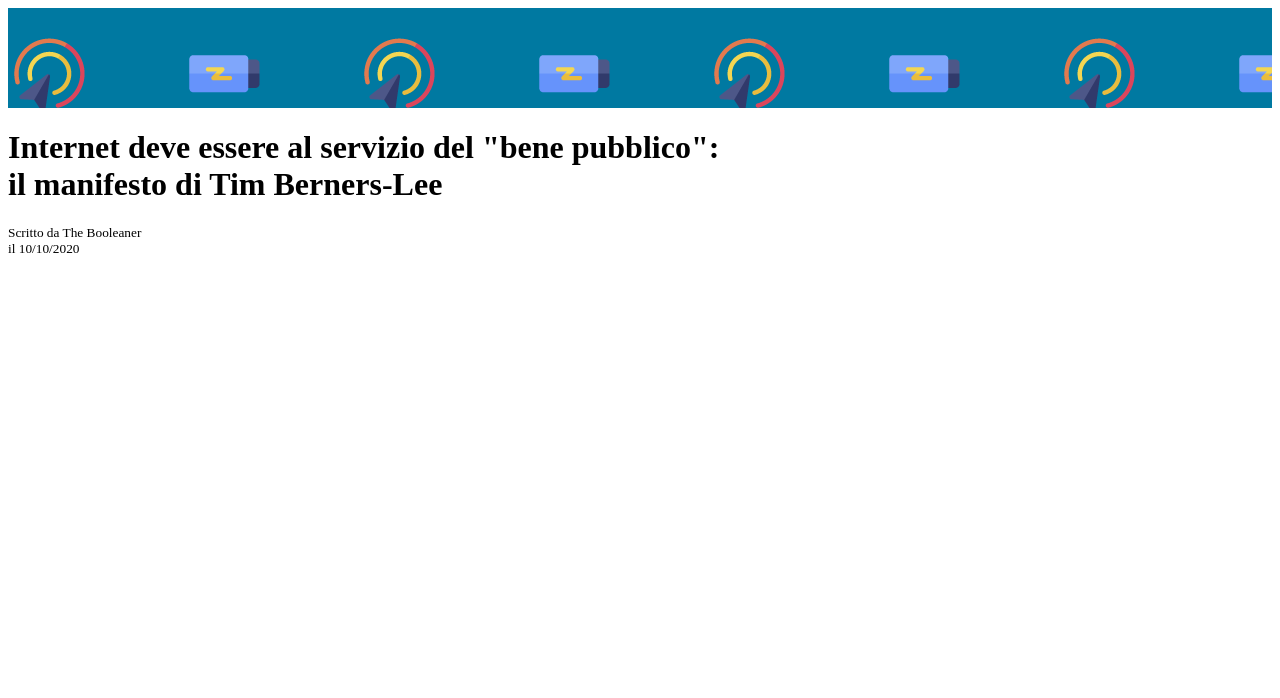
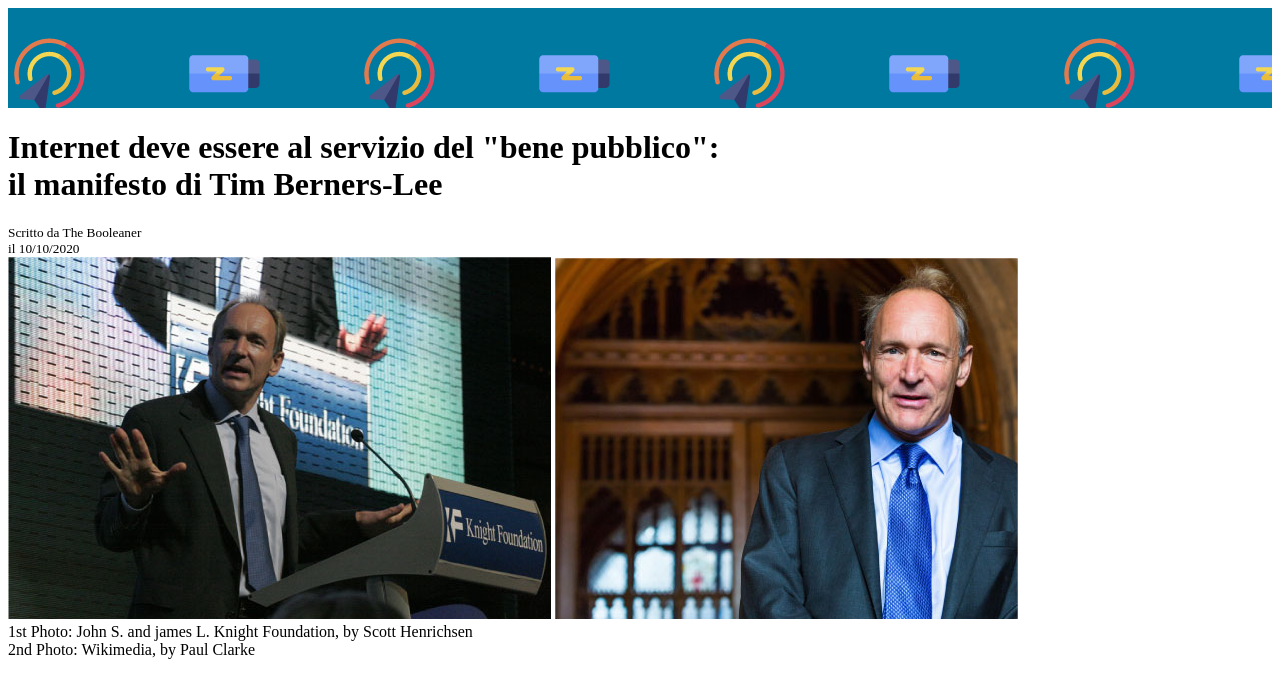
Before and after one commit to MatteoGaloni/html-css-booleaner, a plain HTML site: page index.html in a window 1280 px wide. Drawn offline with Linux system fonts and the light colour scheme.

Commit message:
immagini e didascalie

```diff
--- a/index.html
+++ b/index.html
@@ -7,10 +7,12 @@
     <link rel="stylesheet" href="./css/style.css">
 </head>
 <body>
+
     <!-- barra con logo -->
     <header>
         <div class= barratop> </div>
     </header>
+
     <!-- titolo con sottotilo -->
     <main>
         <h1>Internet deve essere al servizio del "bene pubblico":
@@ -18,6 +20,14 @@
             il manifesto di Tim Berners-Lee
         </h1>
         <small>Scritto da The Booleaner<br>il 10/10/2020</small>
+
+        <!-- immagini tim berners-lee -->
+        <div>
+            <img src="./img/tim-1.jpg" alt="">
+            <img src="./img/tim-2.jpg" alt="">
+            <figcaption>1st Photo: John S. and james L. Knight Foundation, by Scott Henrichsen</figcaption>
+            <figcaption>2nd Photo: Wikimedia, by Paul Clarke</figcaption>
+        </div>
 
     </main>
 
```
